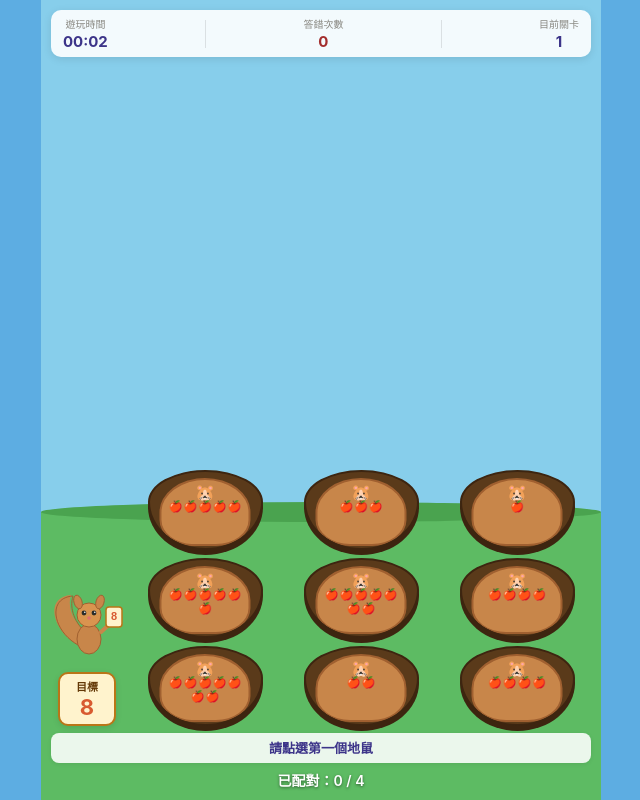
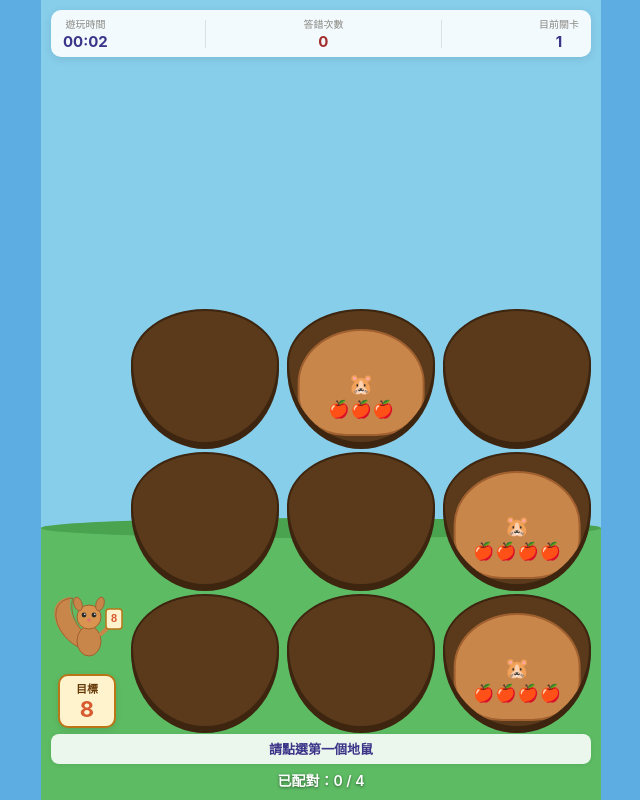
Before and after one commit to playlearn365/whack_a_mole_K3, a plain HTML site: page index.html in a window 1280 px wide. Both pictures are taken after a click on the button "開始遊戲 🎮". Shown: the whole page, without its empty margins (319-959 px from the left). Drawn offline with Linux system fonts and the light colour scheme.

Commit message:
Refactor styles and update mole interaction logic
Adjusted styles for layout and spacing, updated mole and hole elements, and improved game logic for mole interactions.

```diff
--- a/index.html
+++ b/index.html
@@ -9,63 +9,63 @@
 <style>
   *{box-sizing:border-box;margin:0;padding:0;}
   html,body{width:100%;height:100%;background:#5DADE2;display:flex;align-items:center;justify-content:center;font-family:-apple-system,BlinkMacSystemFont,'Segoe UI',sans-serif;}
-  #gw{width:100%;max-width:560px;min-height:100dvh;background:#87CEEB;padding:10px;position:relative;overflow:hidden;touch-action:manipulation;display:flex;flex-direction:column;gap:7px;}
-  #ground{position:absolute;left:0;right:0;bottom:0;height:36%;background:#5DBB63;z-index:0;}
+  #gw{width:100%;max-width:560px;min-height:100dvh;background:#87CEEB;padding:10px;position:relative;overflow:hidden;touch-action:manipulation;display:flex;flex-direction:column;gap:6px;}
+  #ground{position:absolute;left:0;right:0;bottom:0;height:34%;background:#5DBB63;z-index:0;}
   #ground::before{content:'';position:absolute;top:-10px;left:0;right:0;height:20px;background:#4AA34F;border-radius:50%;}
-
   #stats-bar{position:relative;z-index:2;display:flex;justify-content:space-between;align-items:center;background:rgba(255,255,255,0.9);border-radius:10px;padding:6px 12px;font-size:13px;font-weight:500;color:#2C2C2A;gap:6px;box-shadow:0 2px 8px rgba(0,0,0,0.1);}
   .stat-item{display:flex;flex-direction:column;align-items:center;gap:1px;}
   .stat-label{font-size:10px;color:#888780;font-weight:500;}
   .stat-val{font-size:15px;font-weight:700;color:#3C3489;}
   .stat-val.red{color:#A32D2D;}
   .stat-div{width:1px;height:28px;background:rgba(0,0,0,0.1);}
-
-  #scene{position:relative;z-index:2;display:flex;align-items:flex-end;gap:8px;flex:1;}
+  #scene{position:relative;z-index:2;display:flex;align-items:flex-end;gap:8px;flex:1;min-height:0;}
   #squirrel-wrap{flex-shrink:0;display:flex;flex-direction:column;align-items:center;gap:5px;}
   #sq-canvas{width:72px;height:90px;}
   #sign{background:#fff3cd;border:2px solid #BA7517;border-radius:10px;padding:4px 8px;text-align:center;font-size:11px;color:#633806;font-weight:600;min-width:58px;box-shadow:0 2px 6px rgba(0,0,0,0.1);}
   #sign-num{font-size:22px;color:#D85A30;display:block;font-weight:700;}
-
-  /* 9 個洞：3 欄 */
-  #grid{flex:1;display:grid;grid-template-columns:repeat(3,1fr);gap:8px;align-content:center;}
-
-  .hw{display:flex;justify-content:center;}
+  #grid{flex:1;display:grid;grid-template-columns:repeat(3,1fr);gap:8px;align-content:stretch;}
+  .hw{display:flex;justify-content:center;align-items:stretch;}
   .hole{
-    width:100%;max-width:115px;height:80px;
+    width:100%;height:0;padding-bottom:88%;
     background:#5A3A1A;
     border-radius:50% 50% 50% 50%/40% 40% 60% 60%;
     position:relative;cursor:pointer;
     box-shadow:0 5px 0 #3D2510;
-    display:flex;align-items:flex-end;justify-content:center;
     overflow:hidden;border:2px solid #3D2510;
     -webkit-tap-highlight-color:transparent;user-select:none;
     transition:box-shadow 0.12s,border-color 0.12s;
   }
   .hole.selected{border-color:#7F77DD;box-shadow:0 5px 0 #534AB7,0 0 0 3px #AFA9EC;}
   .hole.matched{border-color:#2e7a33;box-shadow:0 5px 0 #1a5c22;cursor:default;}
-  /* 干擾洞被點到配對失敗後短暫提示 */
-  .hole.decoy-flash{border-color:#E24B4A;}
-
+  /* 地鼠整體（臉+水果），從洞底滑上來 */
   .mole{
-    position:absolute;bottom:-110%;left:50%;transform:translateX(-50%);
-    width:82%;height:90%;
-    background:#c8864a;
-    border-radius:50% 50% 38% 38%;
-    display:flex;flex-direction:column;align-items:center;justify-content:flex-start;
-    padding:4px 2px 2px;
-    border:2px solid #a06030;pointer-events:none;overflow:hidden;
-    transition:bottom 0.22s ease,background 0.2s,border-color 0.2s;
+    position:absolute;
+    bottom:4%;left:50%;transform:translateX(-50%);
+    width:88%;height:94%;
+    display:flex;flex-direction:column;align-items:center;justify-content:flex-end;
+    padding-bottom:12%;
+    pointer-events:none;
+    transition:bottom 0.25s ease;
   }
-  .mole.up{bottom:2px;}
-  .mole.selected-mole{background:#AFA9EC;border-color:#534AB7;}
-  .mole.matched-mole{background:#4AA34F;border-color:#2e7a33;}
-  .mole.bad-flash{background:#E24B4A;border-color:#a32d2d;}
-  .mole-face{font-size:16px;line-height:1;flex-shrink:0;}
-  .fruits{display:flex;flex-wrap:wrap;justify-content:center;gap:1px;max-width:100%;font-size:11px;line-height:1.25;}
-
+  .mole.hidden{bottom:-100%;}
+  .mole-body{
+    position:absolute;bottom:0;left:0;right:0;height:88%;
+    background:#c8864a;border-radius:50% 50% 38% 38%;
+    border:2px solid #a06030;
+    transition:background 0.2s,border-color 0.2s;
+  }
+  .hole.selected .mole-body{background:#AFA9EC;border-color:#534AB7;}
+  .hole.matched .mole-body{background:#4AA34F;border-color:#2e7a33;}
+  .mole.bad .mole-body{background:#E24B4A;border-color:#a32d2d;}
+  .mole-face{position:relative;z-index:2;font-size:20px;line-height:1;margin-bottom:4%;}
+  .mole-fruits{
+    position:relative;z-index:2;
+    display:flex;flex-wrap:wrap;justify-content:center;
+    gap:1px;width:96%;
+    font-size:17px;line-height:1.2;
+  }
   #select-hint{position:relative;z-index:2;text-align:center;font-size:13px;font-weight:600;color:#3C3489;background:rgba(255,255,255,0.88);border-radius:8px;padding:5px 12px;min-height:30px;box-shadow:0 1px 4px rgba(0,0,0,0.08);}
   #strack{position:relative;z-index:2;text-align:center;font-size:14px;color:#fff;font-weight:600;text-shadow:0 1px 3px rgba(0,0,0,0.5);}
-
   .overlay{position:absolute;inset:0;display:flex;flex-direction:column;align-items:center;justify-content:center;background:rgba(0,0,0,0.65);z-index:10;gap:14px;padding:24px;}
   .overlay h2{font-size:24px;color:#fff;font-weight:700;text-align:center;}
   .overlay p{font-size:14px;color:rgba(255,255,255,0.92);text-align:center;max-width:300px;line-height:1.6;}
@@ -84,13 +84,11 @@
 <body>
 <div id="gw">
   <div id="ground"></div>
-
   <div id="start-s" class="overlay">
     <h2>🐹 打地鼠配對遊戲<br><span style="font-size:18px">大班版</span></h2>
     <p>松鼠舉的是目標數字！<br>先點一個地鼠，再點另一個，<br>兩個水果數加起來等於目標就配對成功！<br>⚠️ 有一個是多餘的干擾，小心！<br>全部 4 組配對完就過關！</p>
     <button class="bbtn" onclick="startGame()">開始遊戲 🎮</button>
   </div>
-
   <div id="win-s" class="overlay" style="display:none">
     <h2 id="wtitle">🎉 過關！</h2>
     <p id="wmsg"></p>
@@ -101,7 +99,6 @@
     </div>
     <button class="bbtn" id="nbtn" onclick="nextLevel()">下一關 →</button>
   </div>
-
   <div id="stats-bar">
     <div class="stat-item"><span class="stat-label">遊玩時間</span><span class="stat-val" id="total-time">00:00</span></div>
     <div class="stat-div"></div>
@@ -109,7 +106,6 @@
     <div class="stat-div"></div>
     <div class="stat-item"><span class="stat-label">目前關卡</span><span class="stat-val" id="lvn">1</span></div>
   </div>
-
   <div id="scene">
     <div id="squirrel-wrap">
       <canvas id="sq-canvas" width="72" height="90"></canvas>
@@ -117,62 +113,43 @@
     </div>
     <div id="grid"></div>
   </div>
-
   <div id="select-hint">請點選第一個地鼠</div>
   <div id="strack">已配對：<span id="hcnt">0</span> / 4</div>
   <div id="toast"></div>
 </div>
-
 <script>
 const FRUITS=['🍎','🍊','🍋','🍇','🍓','🍑','🍒','🍍'];
-const HOLES=9, PAIRS=4;
-const SPEED=3400;
-
-let level=0, pairsFound=0, gameActive=false;
-let currentTarget=7, lastTarget=0, levelFruit='🍎';
+const HOLES=9,PAIRS=4,SPEED=3400;
+let level=0,pairsFound=0,gameActive=false;
+let currentTarget=7,lastTarget=0,levelFruit='🍎';
 let selectedIdx=-1;
 let hs=[];
-let clearedCount=0, wrongCount=0, totalSecs=0, globalTimer=null;
+let clearedCount=0,wrongCount=0,totalSecs=0,globalTimer=null;
 
-function pickTarget(){
-  let t;
-  do{ t=Math.floor(Math.random()*5)+6; }while(t===lastTarget); // 6–10
-  lastTarget=t; return t;
-}
-function pickFruit(){ return FRUITS[Math.floor(Math.random()*FRUITS.length)]; }
-function fmtTime(s){ const m=Math.floor(s/60),sec=s%60; return String(m).padStart(2,'0')+':'+String(sec).padStart(2,'0'); }
+function pickTarget(){let t;do{t=Math.floor(Math.random()*5)+6;}while(t===lastTarget);lastTarget=t;return t;}
+function pickFruit(){return FRUITS[Math.floor(Math.random()*FRUITS.length)];}
+function fmtTime(s){const m=Math.floor(s/60),sec=s%60;return String(m).padStart(2,'0')+':'+String(sec).padStart(2,'0');}
 
-// 產生 9 個數字：4 組配對（8 個）+ 1 個干擾
 function genCounts(target){
-  const pairs=[];
-  let tries=0;
+  const pairs=[];let tries=0;
   while(pairs.length<PAIRS&&tries<200){
     tries++;
-    const a=Math.floor(Math.random()*(target-1))+1; // 1 ~ target-1
+    const a=Math.floor(Math.random()*(target-1))+1;
     const b=target-a;
-    // 避免重複組合（a,b 和 b,a 視為同組）
     const dup=pairs.some(p=>(p[0]===a&&p[1]===b)||(p[0]===b&&p[1]===a));
-    if(!dup) pairs.push([a,b]);
+    if(!dup)pairs.push([a,b]);
   }
-  const counts=[];
-  pairs.forEach(p=>counts.push(p[0],p[1]));
-  // 干擾數字：1~target-1 且不能和任何剩餘數字配成 target
-  let decoy;
-  tries=0;
+  const counts=[];pairs.forEach(p=>counts.push(p[0],p[1]));
+  let decoy,dt=0;
   do{
     decoy=Math.floor(Math.random()*(target-1))+1;
-    // 確保 decoy 的配對數不在現有 counts 中（不能湊成新的一組）
     const partner=target-decoy;
     const partnerExists=counts.filter(c=>c===partner).length>counts.filter(c=>c===decoy).length;
-    if(!partnerExists) break;
-    tries++;
-  }while(tries<50);
+    if(!partnerExists)break;
+    dt++;
+  }while(dt<50);
   counts.push(decoy);
-  // 打亂
-  for(let i=counts.length-1;i>0;i--){
-    const j=Math.floor(Math.random()*(i+1));
-    [counts[i],counts[j]]=[counts[j],counts[i]];
-  }
+  for(let i=counts.length-1;i>0;i--){const j=Math.floor(Math.random()*(i+1));[counts[i],counts[j]]=[counts[j],counts[i]];}
   return counts;
 }
 
@@ -186,32 +163,24 @@ function beep(type){
   if(!AC)return;
   try{
     if(type==='ok'){
-      const o=AC.createOscillator(),g=AC.createGain();
-      o.connect(g);g.connect(AC.destination);o.type='sine';
+      const o=AC.createOscillator(),g=AC.createGain();o.connect(g);g.connect(AC.destination);o.type='sine';
       o.frequency.setValueAtTime(520,AC.currentTime);o.frequency.setValueAtTime(780,AC.currentTime+0.08);
       g.gain.setValueAtTime(0.35,AC.currentTime);g.gain.exponentialRampToValueAtTime(0.001,AC.currentTime+0.35);
       o.start();o.stop(AC.currentTime+0.35);
     }else if(type==='bad'){
-      const o=AC.createOscillator(),g=AC.createGain();
-      o.connect(g);g.connect(AC.destination);o.type='sawtooth';
+      const o=AC.createOscillator(),g=AC.createGain();o.connect(g);g.connect(AC.destination);o.type='sawtooth';
       o.frequency.setValueAtTime(220,AC.currentTime);o.frequency.setValueAtTime(150,AC.currentTime+0.1);
       g.gain.setValueAtTime(0.3,AC.currentTime);g.gain.exponentialRampToValueAtTime(0.001,AC.currentTime+0.3);
       o.start();o.stop(AC.currentTime+0.3);
     }else if(type==='win'){
       [520,660,780,1040].forEach((f,i)=>{
-        const o=AC.createOscillator(),g=AC.createGain();
-        o.connect(g);g.connect(AC.destination);o.type='sine';o.frequency.value=f;
-        const t=AC.currentTime+i*0.1;
-        g.gain.setValueAtTime(0.3,t);g.gain.exponentialRampToValueAtTime(0.001,t+0.25);
-        o.start(t);o.stop(t+0.25);
+        const o=AC.createOscillator(),g=AC.createGain();o.connect(g);g.connect(AC.destination);o.type='sine';o.frequency.value=f;
+        const t=AC.currentTime+i*0.1;g.gain.setValueAtTime(0.3,t);g.gain.exponentialRampToValueAtTime(0.001,t+0.25);o.start(t);o.stop(t+0.25);
       });
     }else if(type==='fail'){
       [300,250,200].forEach((f,i)=>{
-        const o=AC.createOscillator(),g=AC.createGain();
-        o.connect(g);g.connect(AC.destination);o.type='sawtooth';o.frequency.value=f;
-        const t=AC.currentTime+i*0.12;
-        g.gain.setValueAtTime(0.25,t);g.gain.exponentialRampToValueAtTime(0.001,t+0.2);
-        o.start(t);o.stop(t+0.2);
+        const o=AC.createOscillator(),g=AC.createGain();o.connect(g);g.connect(AC.destination);o.type='sawtooth';o.frequency.value=f;
+        const t=AC.currentTime+i*0.12;g.gain.setValueAtTime(0.25,t);g.gain.exponentialRampToValueAtTime(0.001,t+0.2);o.start(t);o.stop(t+0.2);
       });
     }
   }catch(e){}
@@ -237,26 +206,50 @@ function drawSquirrel(holding){
   c.fillText(String(holding),63,40);c.restore();
 }
 
-function getMoleEl(i){ return document.querySelectorAll('.hole')[i]?.querySelector('.mole'); }
-function getHoleEl(i){ return document.querySelectorAll('.hole')[i]; }
+// 建立地鼠 DOM，並直接把 moleEl 存起來
+function makeMoleEl(count){
+  const mole=document.createElement('div');mole.className='mole';
+  const body=document.createElement('div');body.className='mole-body';
+  const face=document.createElement('div');face.className='mole-face';face.textContent='🐹';
+  const fruits=document.createElement('div');fruits.className='mole-fruits';
+  for(let k=0;k<count;k++){
+    const s=document.createElement('span');s.textContent=levelFruit;fruits.appendChild(s);
+  }
+  mole.appendChild(body);mole.appendChild(face);mole.appendChild(fruits);
+  return mole;
+}
 
-function renderFruits(i){
-  const fd=document.getElementById('fr'+i);
-  if(!fd)return;
-  fd.innerHTML='';
-  for(let k=0;k<hs[i].count;k++){
-    const s=document.createElement('span');s.textContent=levelFruit;fd.appendChild(s);
+function buildGrid(counts){
+  const g=document.getElementById('grid');g.innerHTML='';hs=[];
+  for(let i=0;i<HOLES;i++){
+    const hw=document.createElement('div');hw.className='hw';
+    const hole=document.createElement('div');hole.className='hole';
+    const mole=makeMoleEl(counts[i]);
+    hole.appendChild(mole);
+    hole.addEventListener('pointerdown',e=>{e.preventDefault();tap(i);});
+    hw.appendChild(hole);g.appendChild(hw);
+    hs.push({count:counts[i],up:true,locked:false,matched:false,
+             timer:null,loopTimer:null,moleEl:mole,holeEl:hole});
   }
 }
 
 function popUp(i){
-  if(!gameActive||hs[i].matched)return;
+  if(!gameActive||hs[i].matched||hs[i].locked)return;
   hs[i].up=true;
-  const mole=getMoleEl(i);
-  if(!mole)return;
-  mole.classList.add('up');
-  if(hs[i].locked) mole.classList.add('selected-mole');
-  scheduleRetract(i);
+  hs[i].moleEl.classList.remove('hidden');
+  // 冒出後排程縮回
+  clearTimeout(hs[i].timer);
+  hs[i].timer=setTimeout(()=>retract(i), SPEED*(0.85+Math.random()*0.5));
+}
+
+function retract(i){
+  if(!gameActive||hs[i].locked||hs[i].matched)return;
+  hs[i].up=false;
+  hs[i].moleEl.classList.add('hidden');
+  hs[i].moleEl.classList.remove('bad');
+  // 縮回後隨機時間再冒出
+  clearTimeout(hs[i].loopTimer);
+  hs[i].loopTimer=setTimeout(()=>popUp(i), 800+Math.random()*1800);
 }
 
 function scheduleRetract(i){
@@ -265,50 +258,22 @@ function scheduleRetract(i){
   hs[i].timer=setTimeout(()=>retract(i), SPEED*(0.85+Math.random()*0.5));
 }
 
-function retract(i){
-  if(!gameActive||hs[i].locked||hs[i].matched)return;
-  hs[i].up=false;
-  const mole=getMoleEl(i);
-  if(mole) mole.classList.remove('up','selected-mole','bad-flash');
-}
-
 function schedulePop(i){
+  // 各自錯開時間，先縮回一次再開始 loop
   clearTimeout(hs[i].loopTimer);
-  if(hs[i].matched)return;
-  const delay=hs[i].up
-    ? SPEED*(0.85+Math.random()*0.5)+200
-    : 400+Math.random()*SPEED;
+  clearTimeout(hs[i].timer);
   hs[i].loopTimer=setTimeout(()=>{
     if(!gameActive||hs[i].matched)return;
-    if(!hs[i].up&&!hs[i].locked) popUp(i);
-    schedulePop(i);
-  }, delay);
-}
-
-function buildGrid(counts){
-  const g=document.getElementById('grid');g.innerHTML='';hs=[];
-  for(let i=0;i<HOLES;i++){
-    const hw=document.createElement('div');hw.className='hw';
-    const hole=document.createElement('div');hole.className='hole';
-    const mole=document.createElement('div');mole.className='mole';
-    mole.innerHTML='<div class="mole-face">🐹</div>';
-    const fd=document.createElement('div');fd.className='fruits';fd.id='fr'+i;
-    mole.appendChild(fd);hole.appendChild(mole);
-    hole.addEventListener('pointerdown',e=>{e.preventDefault();tap(i);});
-    hw.appendChild(hole);g.appendChild(hw);
-    hs.push({count:counts[i],up:false,locked:false,matched:false,timer:null,loopTimer:null});
-    renderFruits(i);
-  }
+    retract(i);
+  }, 500+Math.random()*2500);
 }
 
 function clearSelection(){
   if(selectedIdx>=0){
     hs[selectedIdx].locked=false;
-    const mole=getMoleEl(selectedIdx);
-    const hole=getHoleEl(selectedIdx);
-    if(mole) mole.classList.remove('selected-mole');
-    if(hole) hole.classList.remove('selected');
-    if(hs[selectedIdx].up) scheduleRetract(selectedIdx);
+    hs[selectedIdx].holeEl.classList.remove('selected');
+    // 被選取的地鼠解鎖後，隨機一段時間縮回
+    scheduleRetract(selectedIdx);
   }
   selectedIdx=-1;
   document.getElementById('select-hint').textContent='請點選第一個地鼠';
@@ -316,36 +281,29 @@ function clearSelection(){
 
 function tap(i){
   if(!gameActive||hs[i].matched)return;
-  if(!hs[i].up) return;
-
-  if(selectedIdx===i){ clearSelection(); return; }
-
+  // 地鼠縮下去時不能點
+  if(!hs[i].up)return;
+  if(selectedIdx===i){clearSelection();return;}
   if(selectedIdx===-1){
     selectedIdx=i;
     hs[i].locked=true;
     clearTimeout(hs[i].timer);
-    const mole=getMoleEl(i);
-    const hole=getHoleEl(i);
-    if(mole) mole.classList.add('selected-mole');
-    if(hole) hole.classList.add('selected');
-    document.getElementById('select-hint').textContent=
-      '已選 '+hs[i].count+' 個，再點一個配對！';
+    hs[i].holeEl.classList.add('selected');
+    document.getElementById('select-hint').textContent='已選 '+hs[i].count+' 個，再點一個配對！';
   } else {
-    const a=hs[selectedIdx].count, b=hs[i].count;
-    const hi1=selectedIdx, hi2=i;
+    const a=hs[selectedIdx].count,b=hs[i].count;
+    const hi1=selectedIdx,hi2=i;
     clearSelection();
-
     if(a+b===currentTarget){
-      beep('ok');
-      pairsFound++;
+      beep('ok');pairsFound++;
       document.getElementById('hcnt').textContent=pairsFound;
       showToast('✅ '+a+' + '+b+' = '+currentTarget+'！');
       [hi1,hi2].forEach(idx=>{
         hs[idx].matched=true;hs[idx].locked=false;hs[idx].up=true;
         clearTimeout(hs[idx].timer);clearTimeout(hs[idx].loopTimer);
-        const mole=getMoleEl(idx),hole=getHoleEl(idx);
-        if(mole){mole.classList.remove('selected-mole','bad-flash');mole.classList.add('up','matched-mole');}
-        if(hole){hole.classList.remove('selected');hole.classList.add('matched');}
+        hs[idx].moleEl.classList.remove('hidden','bad');
+        hs[idx].holeEl.classList.remove('selected');
+        hs[idx].holeEl.classList.add('matched');
       });
       if(pairsFound>=PAIRS){setTimeout(()=>endLevel(true),500);return;}
     } else {
@@ -354,10 +312,9 @@ function tap(i){
       beep('bad');
       showToast('❌ '+a+' + '+b+' = '+(a+b)+'，不是 '+currentTarget+'！');
       [hi1,hi2].forEach(idx=>{
-        const mole=getMoleEl(idx);
-        if(mole) mole.classList.add('bad-flash');
+        hs[idx].moleEl.classList.add('bad');
         setTimeout(()=>{
-          if(mole) mole.classList.remove('bad-flash');
+          hs[idx].moleEl.classList.remove('bad');
           if(!hs[idx].matched&&!hs[idx].locked) scheduleRetract(idx);
         },500);
       });
@@ -370,17 +327,11 @@ function showToast(msg){
   clearTimeout(t._t);t._t=setTimeout(()=>t.classList.remove('show'),1100);
 }
 
-function stopAll(){
-  hs.forEach((_,i)=>{clearTimeout(hs[i].timer);clearTimeout(hs[i].loopTimer);});
-  clearSelection();
-}
+function stopAll(){hs.forEach((_,i)=>{clearTimeout(hs[i].timer);clearTimeout(hs[i].loopTimer);});clearSelection();}
 
 function startGlobalTimer(){
   clearInterval(globalTimer);
-  globalTimer=setInterval(()=>{
-    totalSecs++;
-    document.getElementById('total-time').textContent=fmtTime(totalSecs);
-  },1000);
+  globalTimer=setInterval(()=>{totalSecs++;document.getElementById('total-time').textContent=fmtTime(totalSecs);},1000);
 }
 
 function startGame(){
@@ -403,12 +354,8 @@ function launchLevel(){
   document.getElementById('select-hint').textContent='請點選第一個地鼠';
   drawSquirrel(currentTarget);
   buildGrid(counts);
-  hs.forEach((_,i)=>{
-    setTimeout(()=>{
-      if(!gameActive)return;
-      popUp(i);schedulePop(i);
-    }, i*150);
-  });
+  // 全部同時開始，各自隨機延遲
+  hs.forEach((_,i)=>schedulePop(i));
   startGlobalTimer();
 }
 
```
